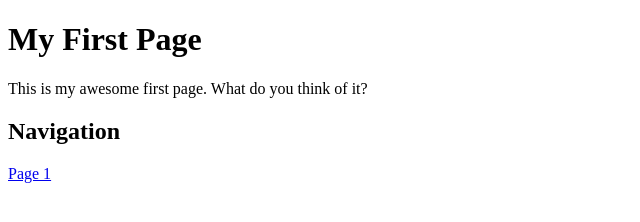
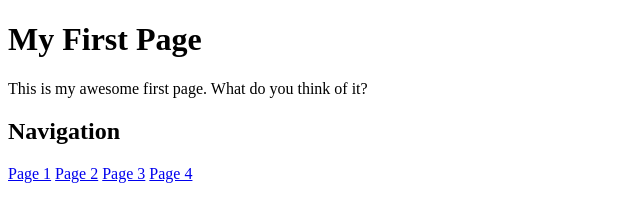
Before and after one commit to jmi210/imm130, a plain HTML site: page index.html in a window 1280 px wide. Shown: the whole page, without its empty margins (0-640 px from the left). Drawn offline with Linux system fonts and the light colour scheme.

Commit message:
Update index.html

```diff
--- a/index.html
+++ b/index.html
@@ -13,6 +13,9 @@
 
 <h2>Navigation</h2>
 <a href="page1.html">Page 1</a>
+<a href="page2.html">Page 2</a>
+<a href="page3.html">Page 3</a>
+<a href="page4.html">Page 4</a>
 
 </body>
 </html>
```
